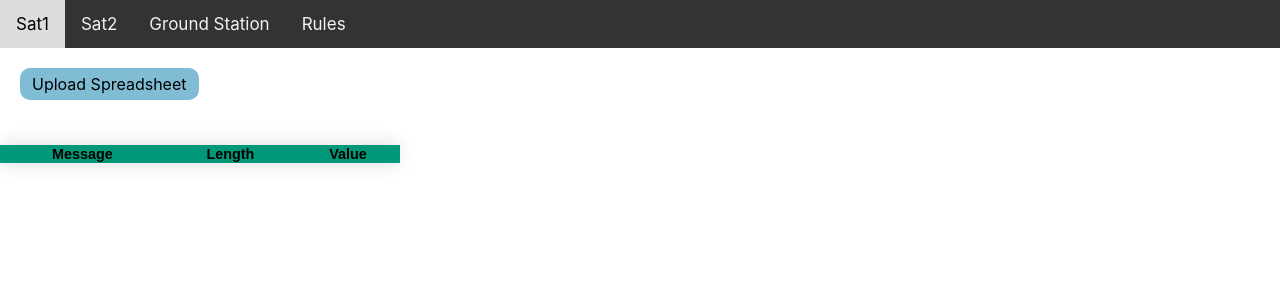
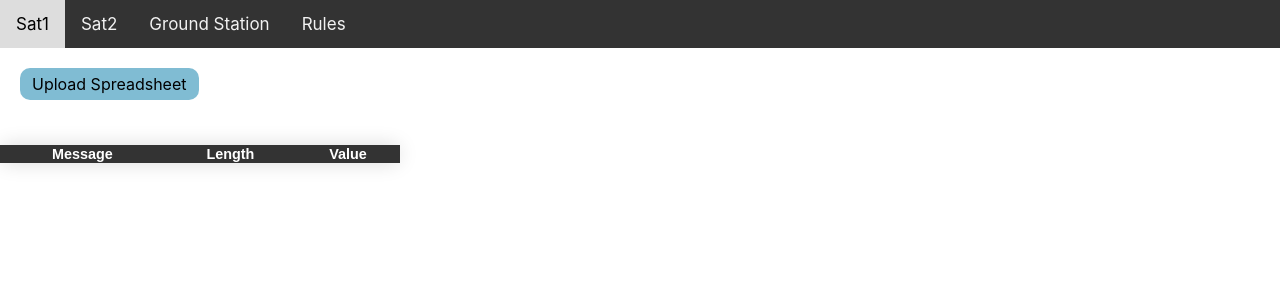
Before and after one commit to Triangleman7/Interns_Summer_2021, a React (Create React App) app in the folder display-data/: page /Sat1 in a window 1280 px wide. Shown: the top 300 px of the page. Built offline with nearby package versions, Linux system fonts and the light colour scheme.

Commit message:
Coordinate color palette

```diff
--- a/display-data/src/App.css
+++ b/display-data/src/App.css
@@ -57,11 +57,12 @@
 }
 
 #table tbody tr:last-of-type {
-  border-bottom: 2px solid #009879;
+  border-bottom: 2px solid #333;
 }
 
 #table thead tr {
-  background-color: #009879;
+  background-color: #333;
+  color: white;
 }
 
 /* .input-button {
@@ -78,7 +79,6 @@
   margin: 20px;
   /* top: 50%;
   left: 50%; */
-
 }
 
 input[type="file"] {
```
